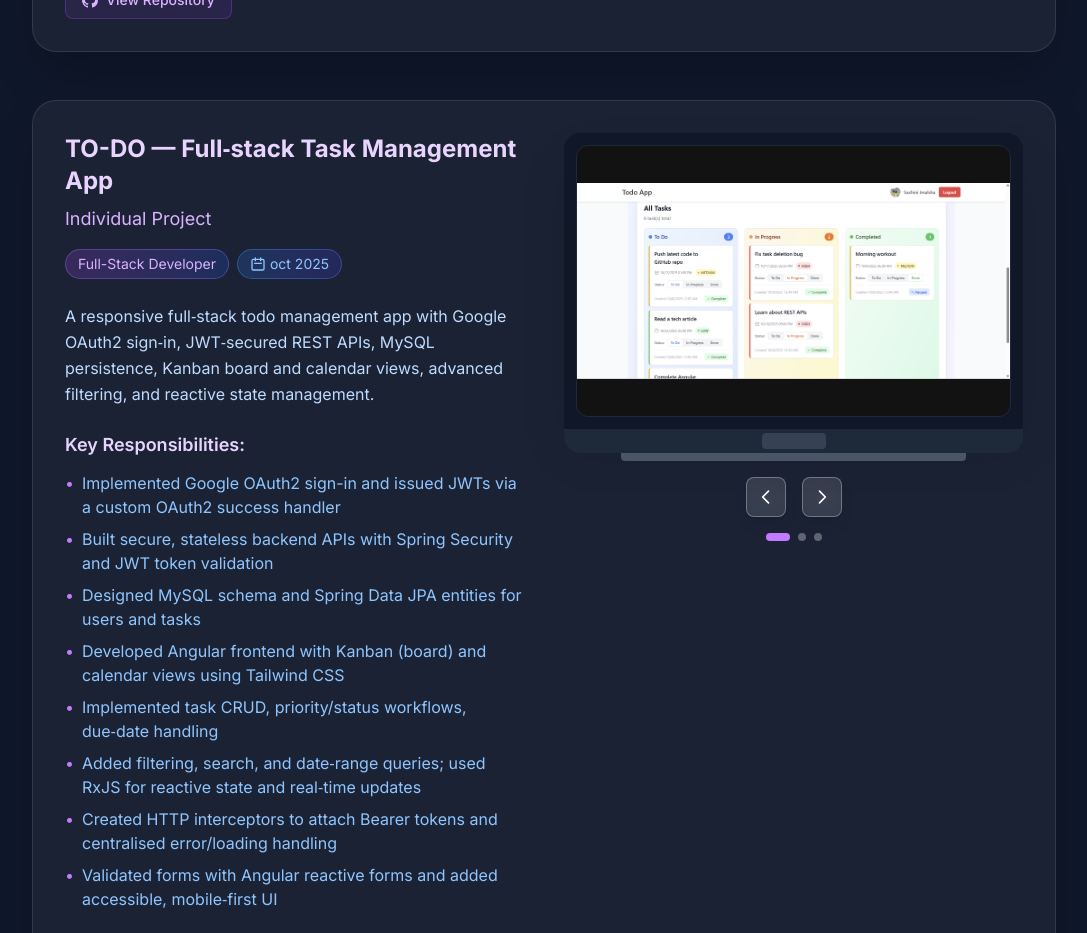
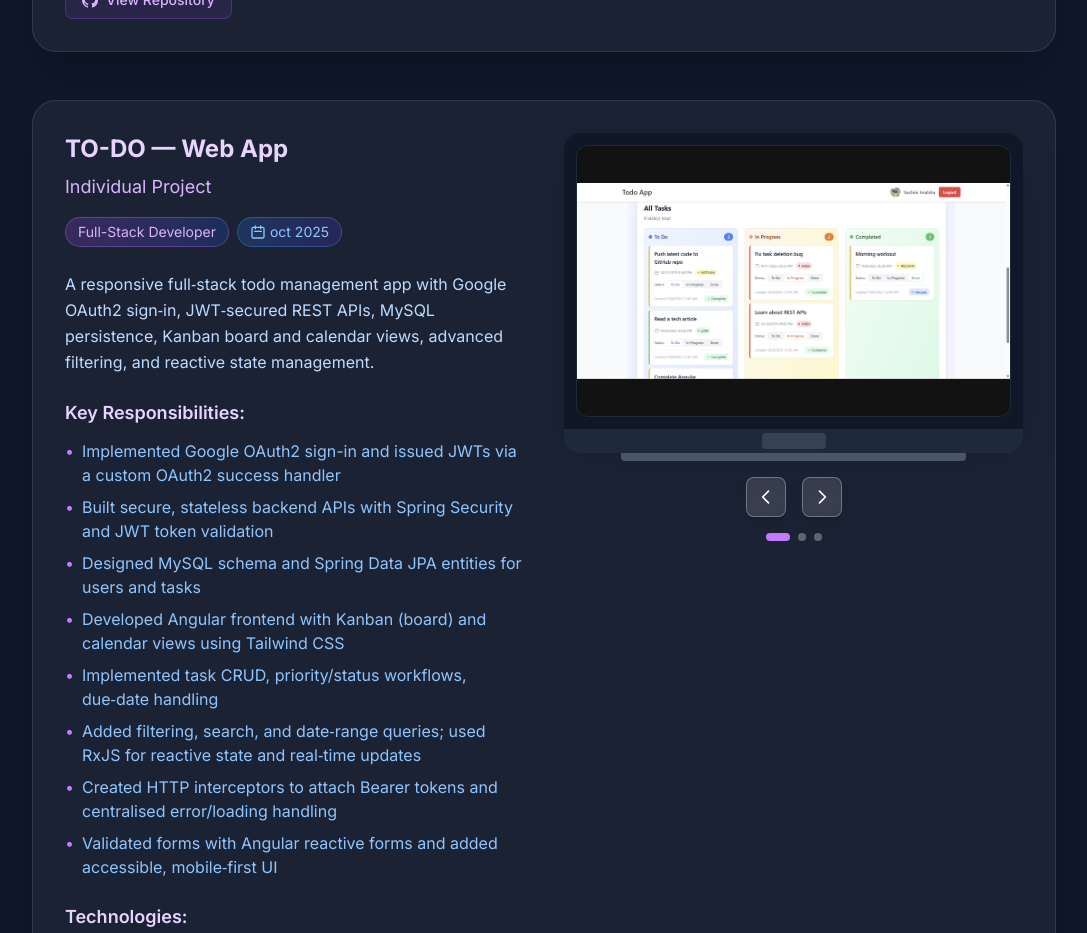
Before and after one commit to SachiniKalansooriya/my-portfolio, a Next.js app: page / in a window 1280 px wide. Shown: the part 7180-8113 px from the top of the page, without its empty margins (96-1183 px from the left). Built offline with nearby package versions, Linux system fonts and the light colour scheme.

Commit message:
update to do project name

```diff
--- a/src/app/page.tsx
+++ b/src/app/page.tsx
@@ -413,7 +413,7 @@ export default function Home() {
     },
     {
       id: 5,
-      title: "TO-DO — Full‑stack Task Management App",
+      title: "TO-DO — Web App",
       subtitle: "Individual Project",
       role: "Full-Stack Developer",
       timeline: "oct 2025",
```
